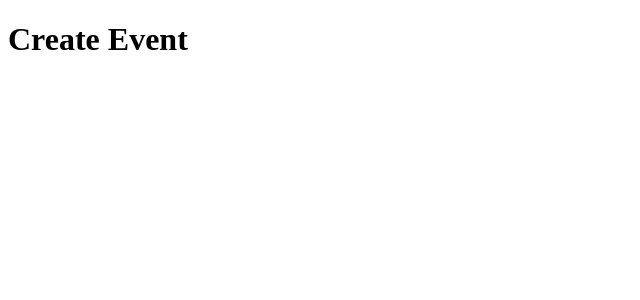
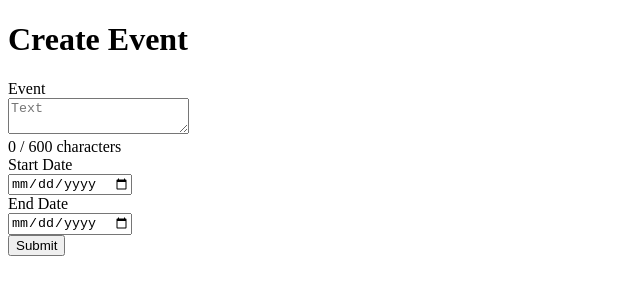
Before and after one commit to AlsoSimple/GT-Infoboard-Admin-Portal, a React (Vite) app in the folder GT-InfoBoard-Admin-Portal/: page /create-event in a window 1280 px wide. Shown: the top 300 px of the page, without its empty margins (0-640 px from the left). Built offline with nearby package versions, Linux system fonts and the light colour scheme; sample sign-in values are in the browser's storage.

Commit message:
create event and usePost update
with a change to the usePost to post the token to authorize the user

```diff
--- a/GT-InfoBoard-Admin-Portal/src/hooks/usePost.ts
+++ b/GT-InfoBoard-Admin-Portal/src/hooks/usePost.ts
@@ -5,7 +5,7 @@ export interface PostResult<T> {
   data: T | undefined;
   isLoading: boolean;
   error: string | null;
-  post: (body: any) => Promise<void>;
+  post: (body: any, headers?: Record<string, string>) => Promise<void>;
 }
 
 /** Post hook — pass a URL, returns post function, data, loading, and error state */
@@ -14,13 +14,13 @@ export function usePost<T>(url: string): PostResult<T> {
   const [isLoading, setIsLoading] = useState(false);
   const [error, setError] = useState<string | null>(null);
 
-  const post = async (body: any) => {
+  const post = async (body: any, headers: Record<string, string> = {}) => {
     setIsLoading(true);
     setError(null);
     try {
       const res = await fetch(url, {
         method: 'POST',
-        headers: { 'Content-Type': 'application/json' },
+        headers: { 'Content-Type': 'application/json', ...headers },
         body: JSON.stringify(body),
       });
       if (!res.ok) throw new Error(`Error status: ${res.status}`);
--- a/GT-InfoBoard-Admin-Portal/src/pages/CreateEventPage/CreateEventPage.tsx
+++ b/GT-InfoBoard-Admin-Portal/src/pages/CreateEventPage/CreateEventPage.tsx
@@ -1,5 +1,95 @@
+import { useState } from 'react';
+import { usePost } from '../../hooks/usePost';
+import style from './CreateEventPage.module.scss'
+
 export const CreateEventPage = () => {
+  const [text, setText] = useState('');
+  const [startDate, setStartDate] = useState('');
+  const [endDate, setEndDate] = useState('');
+  const maxChars = 600;
+  const { data, isLoading, error, post } = usePost('http://localhost:5001/events');
+
+  const handleSubmit = (e: React.FormEvent<HTMLFormElement>) => {
+    e.preventDefault();
+    // Convert datetime-local (YYYY-MM-DDTHH:mm) to ISO string with Z (UTC)
+    const toISOStringWithZ = (val: string, defaultTime?: string) => {
+      if (!val) return '';
+      let value = val;
+      // If only date is provided (YYYY-MM-DD), append default time
+      if (/^\d{4}-\d{2}-\d{2}$/.test(val) && defaultTime) {
+        value = `${val}T${defaultTime}`;
+      }
+      const date = new Date(value);
+      return date.toISOString();
+    };
+    const token = localStorage.getItem('token');
+    post(
+      {
+        text,
+        startDate: toISOStringWithZ(startDate, '00:00'), // default to 00:00 if only date
+        endDate: toISOStringWithZ(endDate, '23:59'), // default to 23:59 if only date
+      },
+      token ? { Authorization: `Bearer ${token}` } : {}
+    );
+  };
+
+  // API'et forventer ikke dansk format, så inputtet viser ikke dansk format
+  // Helper to format YYYY-MM-DD to DD-MM-YYYY
+  const formatDanishDate = (val: string) => {
+    if (!val) return '';
+    const [y, m, d] = val.split('-');
+    if (!y || !m || !d) return val;
+    return `${d}-${m}-${y}`;
+  };
+
   return (
-    <h1>Create Event</h1>
+    <div className={style.createEventPage}>
+      <h1>Create Event</h1>
+      <form onSubmit={handleSubmit}>
+        <div>
+          <div>Event</div>
+          <textarea
+            maxLength={maxChars}
+            value={text}
+            onChange={e => setText(e.target.value)}
+            placeholder="Text"
+          />
+          <div>
+            {text.length} / {maxChars} characters
+          </div>
+        </div>
+        <div>
+          <div>Start Date</div>
+          <input
+            type="date"
+            value={startDate}
+            onChange={e => setStartDate(e.target.value)}
+            required
+          />
+          {startDate && (
+            <div style={{ fontSize: 12, color: '#555' }}>
+              Dansk format: {formatDanishDate(startDate)}
+            </div>
+          )}
+        </div>
+        <div>
+          <div>End Date</div>
+          <input
+            type="date"
+            value={endDate}
+            onChange={e => setEndDate(e.target.value)}
+            required
+          />
+          {endDate && (
+            <div style={{ fontSize: 12, color: '#555' }}>
+              Dansk format: {formatDanishDate(endDate)}
+            </div>
+          )}
+        </div>
+        <button type="submit" disabled={isLoading}>Submit</button>
+      </form>
+      {error && <div>{error}</div>}
+      {data && <div>Event created!</div>}
+    </div>
   );
 };
```
